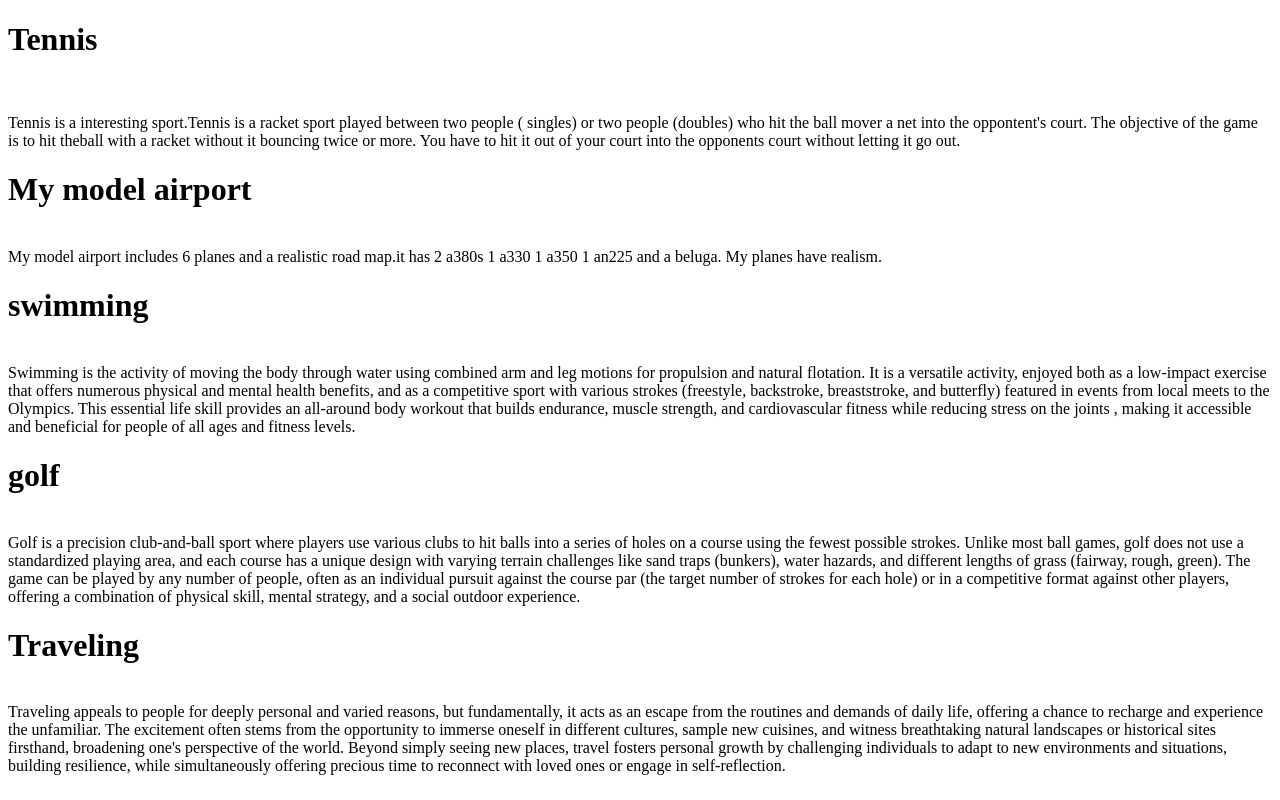
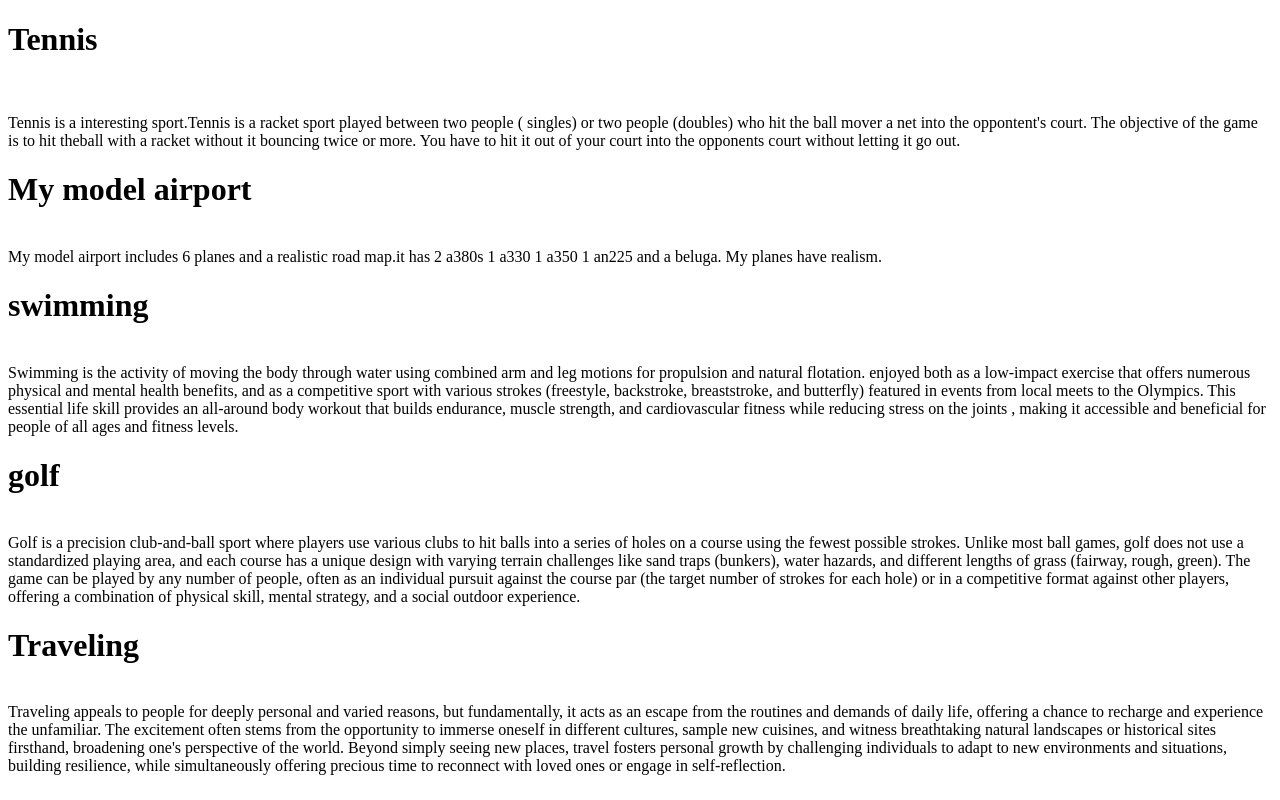
Before and after one commit to rn100416/reyansh, a plain HTML site: page index.html in a window 1280 px wide. Drawn offline with Linux system fonts and the light colour scheme.

Commit message:
Update index.html

```diff
--- a/index.html
+++ b/index.html
@@ -3,8 +3,8 @@
 <head>
     <meta charset="UTF-8">
     <meta name="viewport" content="width=device-width, initial-scale=1.0">
+     <link rel="stylesheet" href="stylesheet.css">
     <title>Reyansh's hobbys </title>
-    <link rel="stylesheet" href="stylesheet.css">
 </head>
 <body>
     <h1>Tennis</h1><br>
@@ -16,8 +16,8 @@
      My model airport includes 6 planes and a realistic  road map.it has 2 a380s 1 a330 1 a350 1 an225 and a beluga.
      My planes have realism.<br>
     <h1> swimming </h1><br>
-    Swimming is the activity of moving the body through water using combined arm and leg motions for propulsion and natural flotation. It is a versatile activity,
-        enjoyed both as a low-impact exercise that offers numerous physical and mental health benefits,
+    Swimming is the activity of moving the body through water using combined arm and leg motions for propulsion and natural flotation.
+    enjoyed both as a low-impact exercise that offers numerous physical and mental health benefits,
         and as a competitive sport with various strokes (freestyle, backstroke, breaststroke, and butterfly) featured in events from local meets to the Olympics.
         This essential life skill provides an all-around body workout that builds endurance, muscle strength,
         and cardiovascular fitness while reducing stress on the joints
```
